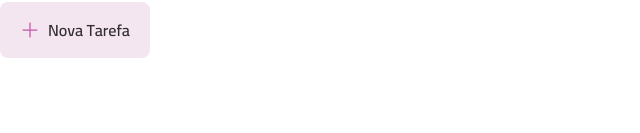
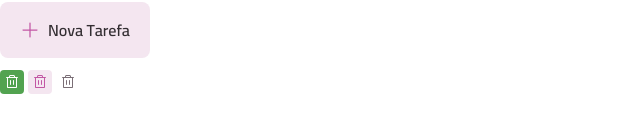
Before and after one commit to macedocmateus/ToDoList, a React (Vite) app: page / in a window 1280 px wide. Shown: the part 171-304 px from the top of the page, without its empty margins (0-640 px from the left). Built offline with nearby package versions, Linux system fonts and the light colour scheme.

Commit message:
add button-icon component

```diff
--- a/src/App.tsx
+++ b/src/App.tsx
@@ -8,6 +8,7 @@
 import XIcon from './assets/X-Regular.svg?react'
 import Badge from './components/badge'
 import Button from './components/button'
+import ButtonIcon from './components/button-icon'
 
 export default function App() {
   return (
@@ -37,6 +38,12 @@
       <div>
         <Button icon={PlusIcon}>Nova Tarefa</Button>
       </div>
+
+      <div className="flex gap-1">
+        <ButtonIcon icon={TrashIcon} />
+        <ButtonIcon icon={TrashIcon} variant="secondary" />
+        <ButtonIcon icon={TrashIcon} variant="tertiary" />
+      </div>
     </div>
   )
 }
--- /dev/null
+++ b/src/components/button-icon.tsx
@@ -0,0 +1,69 @@
+import type React from 'react'
+import Icon from './icon'
+import { cva, type VariantProps } from 'class-variance-authority'
+
+export const buttonIconVariants = cva(
+  'inline-flex items-center justify-center cursor-pointer transition group',
+  {
+    variants: {
+      variant: {
+        primary: 'bg-green-base hover:bg-green-dark',
+        secondary: 'bg-gray-200 hover:bg-pink-base',
+        tertiary: 'bg-transparent hover:bg-gray-200',
+      },
+      size: {
+        sm: 'w-6 h-6 p-1 rounded',
+      },
+      disabled: {
+        true: 'opacity-50 pointer-events-none',
+      },
+    },
+
+    defaultVariants: {
+      variant: 'primary',
+      size: 'sm',
+      disabled: false,
+    },
+  }
+)
+
+export const buttonIconIconVariants = cva('transition', {
+  variants: {
+    variant: {
+      primary: 'fill-white',
+      secondary: 'fill-pink-base group-hover:fill-white',
+      tertiary: 'fill-gray-300 group-hover:fill-gray-400',
+    },
+    size: {
+      sm: 'w-4 h-4',
+    },
+  },
+  defaultVariants: {
+    variant: 'primary',
+    size: 'sm',
+  },
+})
+
+interface ButtonIconProps
+  extends VariantProps<typeof buttonIconVariants>,
+    Omit<React.ComponentProps<'button'>, 'size' | 'disabled'> {
+  icon: React.ComponentProps<typeof Icon>['svg']
+}
+
+export default function ButtonIcon({
+  variant,
+  className,
+  size,
+  disabled,
+  icon,
+  ...props
+}: ButtonIconProps) {
+  return (
+    <button
+      className={buttonIconVariants({ variant, size, disabled, className })}
+      {...props}
+    >
+      <Icon svg={icon} className={buttonIconIconVariants({ variant, size })} />
+    </button>
+  )
+}
```
